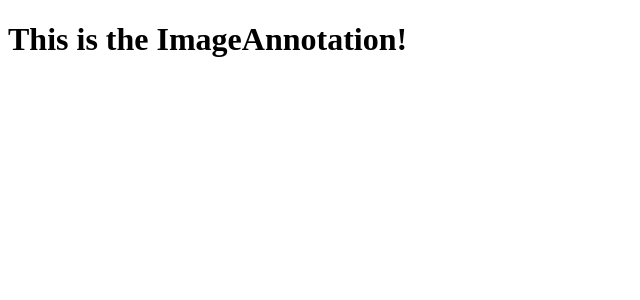
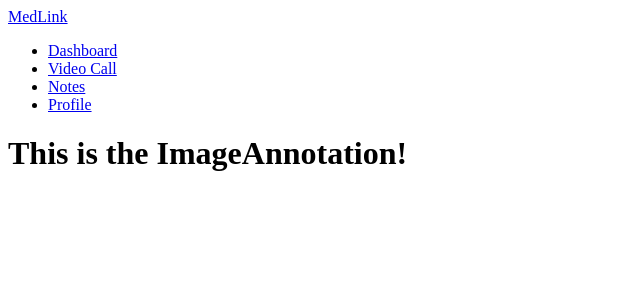
Before and after one commit to YavorPtv/MedLink, a React (Vite) app in the folder medlink/: page /annotate in a window 1280 px wide. Shown: the top 300 px of the page, without its empty margins (0-640 px from the left). Built offline with nearby package versions, Linux system fonts and the light colour scheme.

Commit message:
Add simple navbar

```diff
--- a/medlink/src/App.jsx
+++ b/medlink/src/App.jsx
@@ -8,10 +8,12 @@
 import ImageAnnotation from './components/ImageAnnotation/ImageAnnotation';
 import Transcripts from './components/Transcripts/Transcripts';
 import Profile from './components/Profile/Profile';
+import Navbar from './components/Navbar/Navbar';
 
 function App() {
 	return (
 		<Router>
+			<Navbar />
 			<Routes>
 				{/* Public routes */}
 				<Route path="/" element={<LandingPage />} />
--- /dev/null
+++ b/medlink/src/components/Navbar/Navbar.jsx
@@ -0,0 +1,17 @@
+import { Link } from 'react-router-dom';
+
+export default function Navbar(){
+    return (
+        <nav>
+            <div>
+                <Link to="/" >MedLink</Link>
+            </div>
+            <ul>
+                <li><Link to="/dashboard">Dashboard</Link></li>
+                <li><Link to="/call">Video Call</Link></li>
+                <li><Link to="/notes">Notes</Link></li>
+                <li><Link to="/profile">Profile</Link></li>
+            </ul>
+        </nav>
+    )
+}
```
Lines whose indentation alone changed are shown as unchanged.
